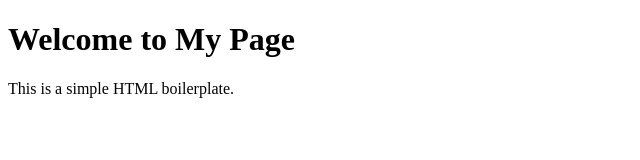
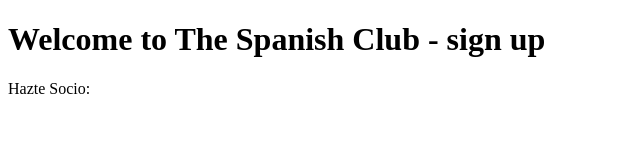
Before and after one commit to barrasa8/barrasa8.github.io, a plain HTML site: page index.html in a window 1280 px wide. Shown: the whole page, without its empty margins (0-640 px from the left). Drawn offline with Linux system fonts and the light colour scheme.

Commit message:
Update index.html

```diff
--- a/index.html
+++ b/index.html
@@ -11,9 +11,9 @@
     </script>
 </head>
 <body>
-    <h1>Welcome to My Page</h1>
+    <h1>Welcome to The Spanish Club - sign up</h1>
 
-    <p>This is a simple HTML boilerplate.</p>
+    <p>Hazte Socio:</p>
 
     <!-- Add your HTML content here -->
   <div id="SFctr" class="SF" data-org="30685" data-ini="join" data-lvl="646d482127352e79f92aa253" data-scl="0" data-sfi="1"><script type="text/javascript" src="https://cdn.membershipworks.com/mfm.js"></script>
```
